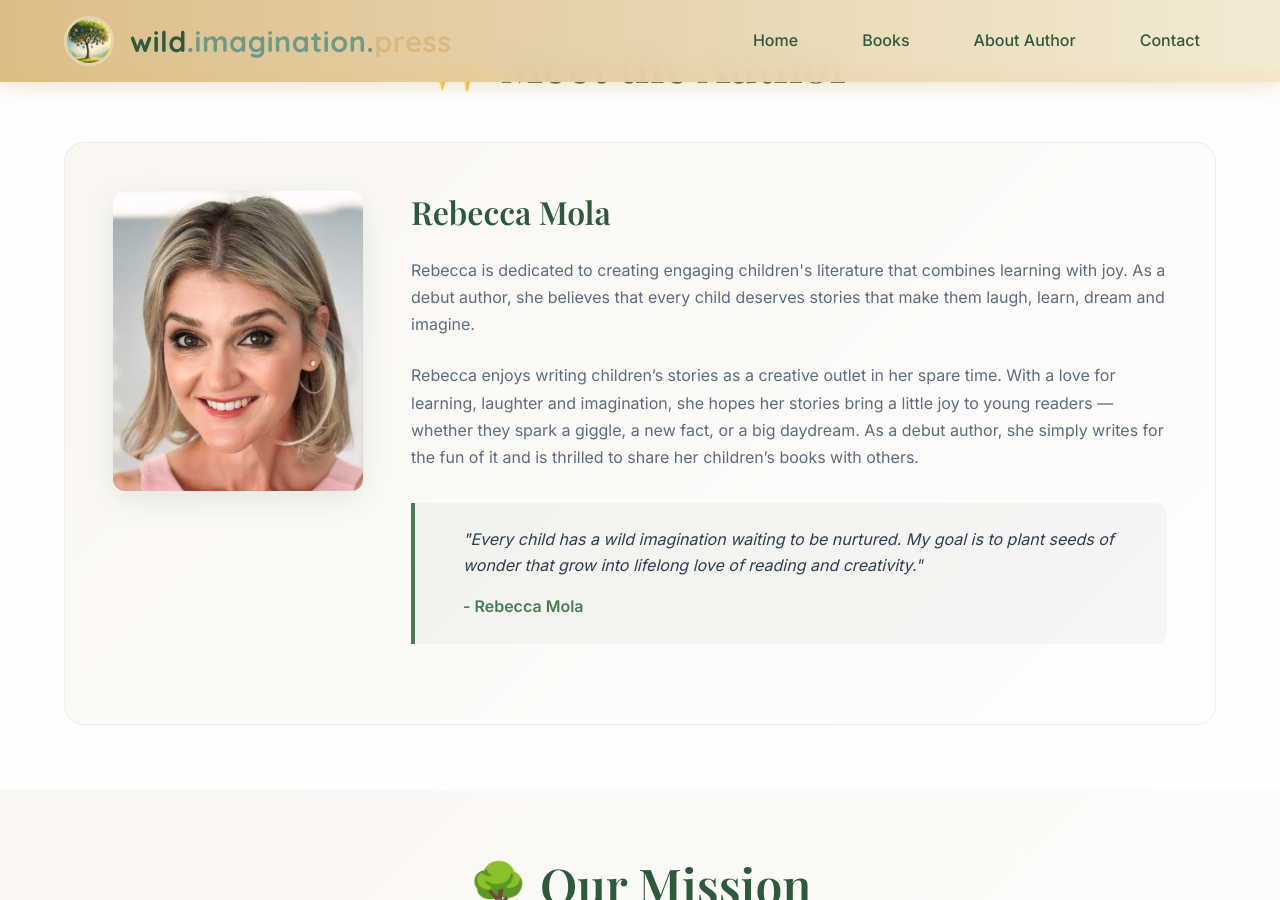
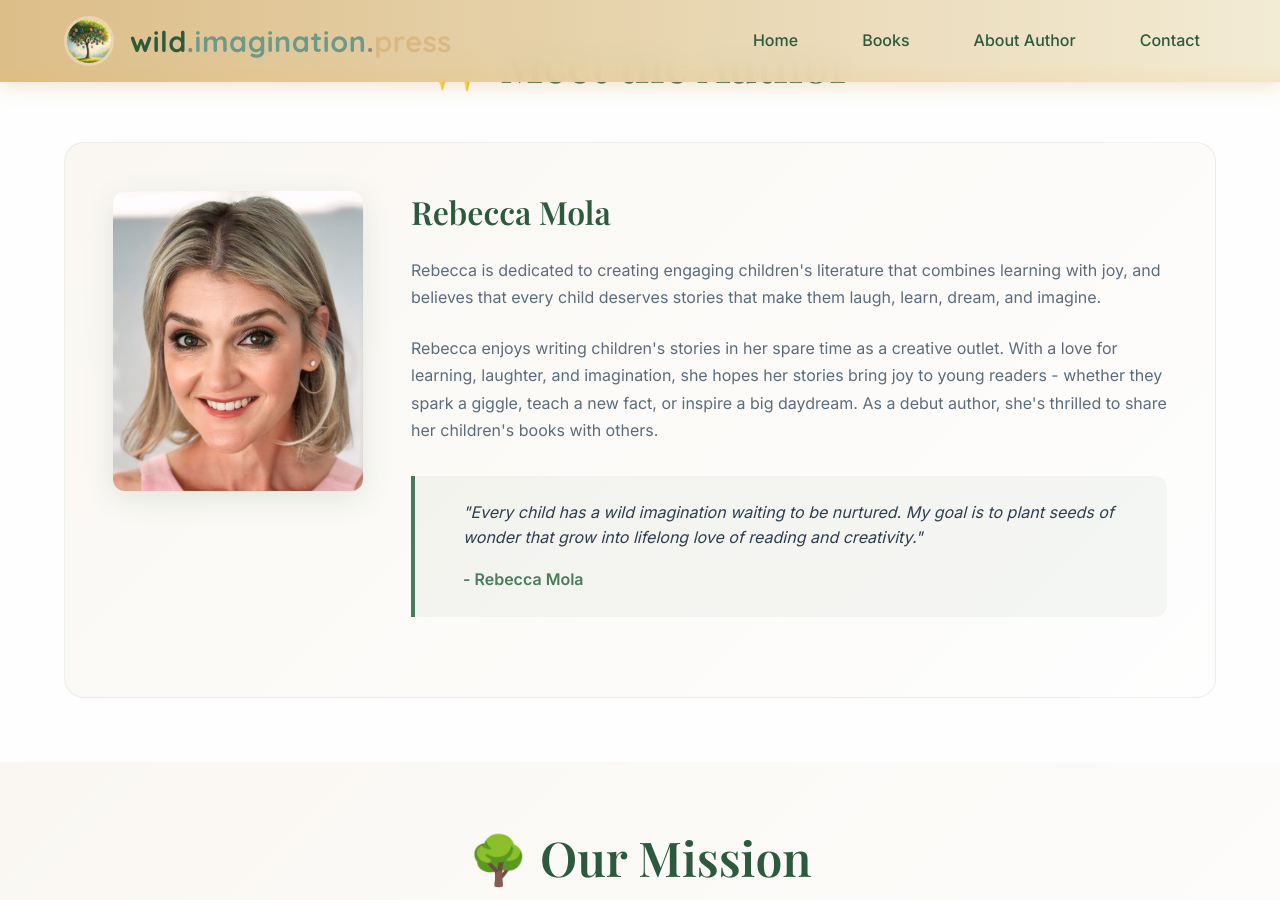
Before and after one commit to lichner/wildimaginationpress, a Jekyll site: the page built from index.html, in a window 1280 px wide and 900 px high, scrolled down 2581 px. Built offline with Jekyll 4.4.1, drawn with Linux system fonts in a browser that asks for light colours.

Commit message:
Index text changes

```diff
--- a/index.html
+++ b/index.html
@@ -99,8 +99,8 @@ layout: default
       </div>
       <div class="author-info">
         <h3>Rebecca Mola</h3>
-        <p>Rebecca is dedicated to creating engaging children's literature that combines learning with joy. As a debut author, she believes that every child deserves stories that make them laugh, learn, dream and imagine.</p>
-        <p>Rebecca enjoys writing children’s stories as a creative outlet in her spare time. With a love for learning, laughter and imagination, she hopes her stories bring a little joy to young readers — whether they spark a giggle, a new fact, or a big daydream. As a debut author, she simply writes for the fun of it and is thrilled to share her children’s books with others.</p>
+        <p>Rebecca is dedicated to creating engaging children's literature that combines learning with joy, and believes that every child deserves stories that make them laugh, learn, dream, and imagine.</p>
+        <p>Rebecca enjoys writing children's stories in her spare time as a creative outlet. With a love for learning, laughter, and imagination, she hopes her stories bring joy to young readers - whether they spark a giggle, teach a new fact, or inspire a big daydream. As a debut author, she's thrilled to share her children's books with others.</p>
         <blockquote>
           "Every child has a wild imagination waiting to be nurtured. My goal is to plant seeds of wonder that grow into lifelong love of reading and creativity."
           <cite>- Rebecca Mola</cite>
```
